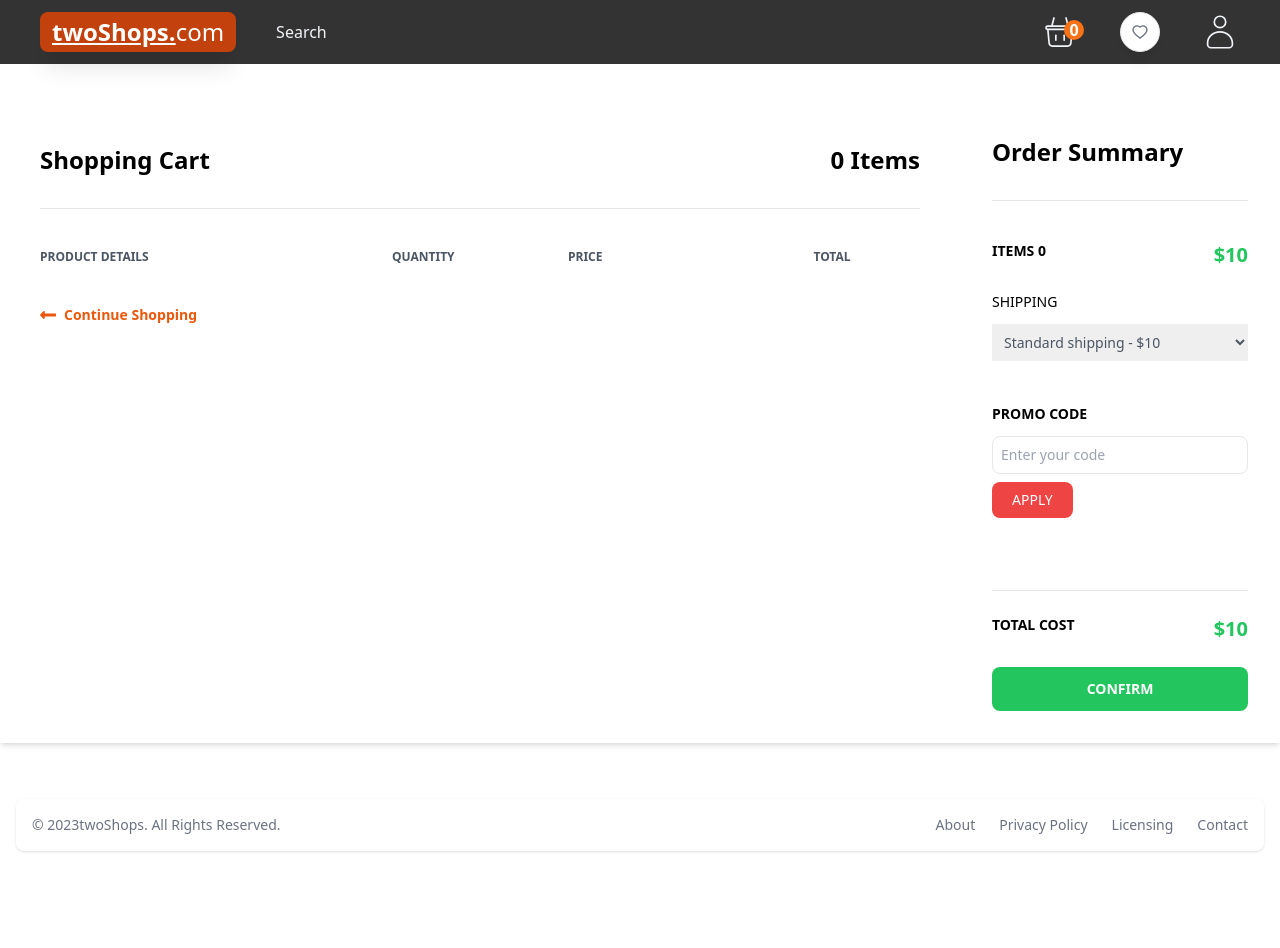
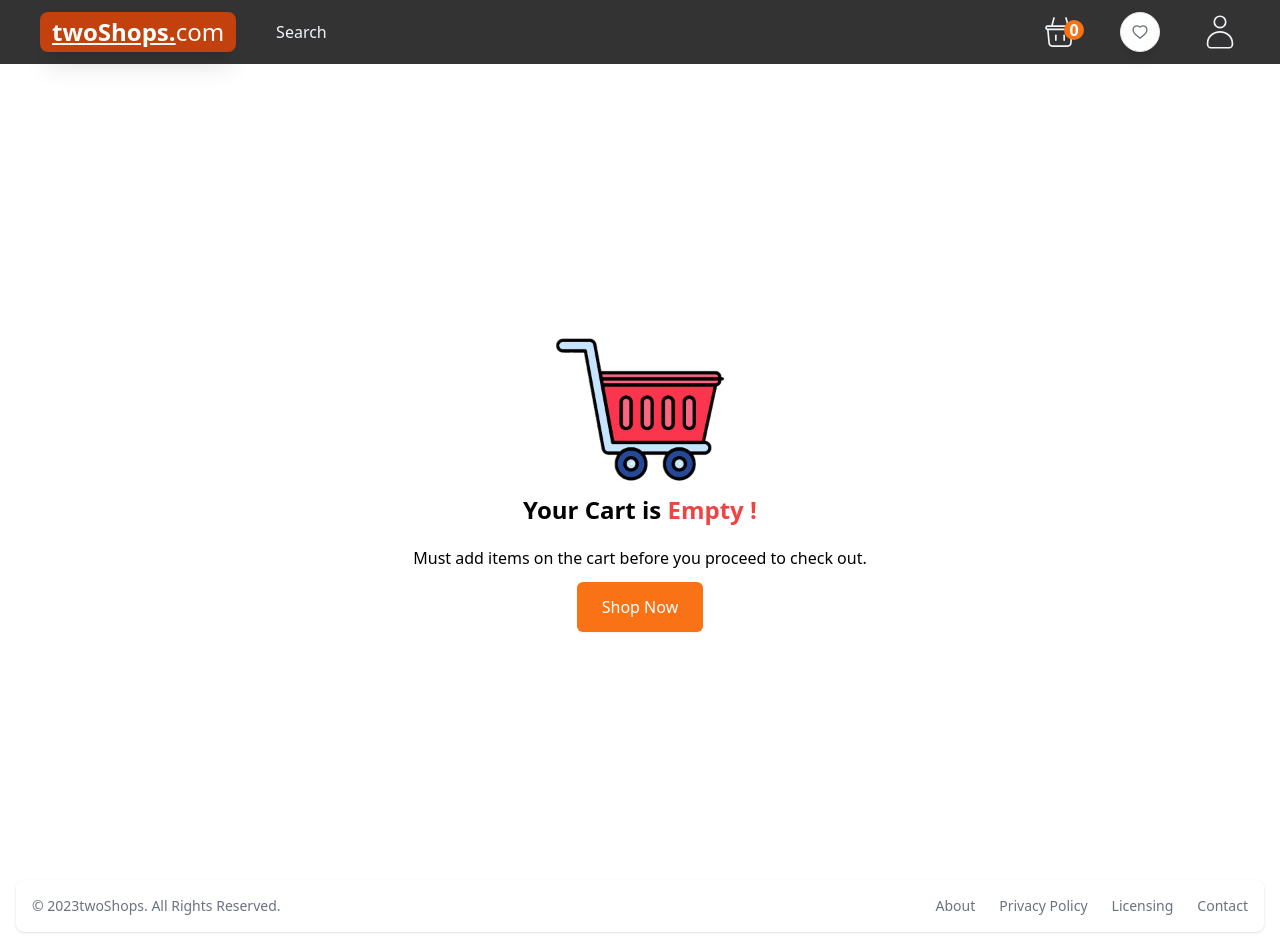
Before and after one commit to ayberkkk/two-shops, a Next.js app: page /basket in a window 1280 px wide. Before the commit the page ends 867 px from the top, so only its background shows below. Built offline with nearby package versions, Linux system fonts and the light colour scheme.

Commit message:
🟢 responsive shopping-cart

```diff
--- a/app/components/basket/BasketClient.jsx
+++ b/app/components/basket/BasketClient.jsx
@@ -49,16 +49,16 @@ const BasketClient = () => {
     console.log("Promo code applied:", promoCode);
   };
 
-  const handleIncrease = (product) => {
+  const increaseFunc = (productId) => {
     const updatedCartItems = cartItems.map((item) =>
-      item.id === product.id ? { ...item, quantity: item.quantity + 1 } : item
+      item.id === productId ? { ...item, quantity: item.quantity + 1 } : item
     );
     setCartItems(updatedCartItems);
   };
 
-  const handleDecrease = (product) => {
+  const decreaseFunc = (productId) => {
     const updatedCartItems = cartItems.map((item) =>
-      item.id === product.id && item.quantity > 1
+      item.id === productId && item.quantity > 1
         ? { ...item, quantity: item.quantity - 1 }
         : item
     );
@@ -66,12 +66,16 @@ const BasketClient = () => {
   };
 
   return (
-    <div className="container mx-auto mt-10">
+    <>
+      {cartItems.length > 0 ? (
+        <div className="container mx-auto lg:mt-10 relative">
           <div className="flex flex-col md:flex-row shadow-md my-10">
-        <div className="md:w-3/4 bg-white lg:p-10 p-3 ">
+            <div className="md:w-3/4 bg-white lg:p-10 p-4 h-screen">
               <div className="flex justify-between border-b pb-8">
                 <h1 className="font-semibold text-2xl">Shopping Cart</h1>
-            <h2 className="font-semibold text-2xl">{cartItems.length} Items</h2>
+                <h2 className="font-semibold text-2xl">
+                  {cartItems.length} Items
+                </h2>
               </div>
               <div className="flex mt-10 mb-5">
                 <h3 className="font-semibold text-gray-600 text-xs uppercase w-2/5">
@@ -98,7 +102,6 @@ const BasketClient = () => {
                         className="lg:h-24 lg:w-24"
                         width={100}
                         height={100}
-                    layout="responsive"
                         src={product.image}
                         title={product.title}
                         alt={product.title}
@@ -106,22 +109,24 @@ const BasketClient = () => {
                     </div>
                     <div className="flex flex-col justify-between ml-4 flex-grow">
                       <span className="font-bold text-sm">{product.title}</span>
-                  <span className="text-red-500 text-xs">{product.brand}</span>
                       <button
                         type="button"
-                    className="font-medium text-red-600 hover:text-red-500 text-start "
+                        className="font-medium text-red-600 hover:text-red-500 text-start"
                         onClick={() => removeFromCart(product.id)}
                       >
                         Remove
                       </button>
                     </div>
                   </div>
-              <div className="lg:w-1/5">
+                  <div className="lg:w-1/5 w-1/6 text-center">
+                    <div className="lg:block hidden">
                       <Counter
                         cardProduct={product}
-                  increaseFunc={() => handleIncrease(product.id)}
-                  decreaseFunc={() => handleDecrease(product.id)}
+                        increaseFunc={() => increaseFunc(product.id)}
+                        decreaseFunc={() => decreaseFunc(product.id)}
                       />
+                    </div>
+                    <div className="lg:hidden block">{product.quantity}</div>
                   </div>
                   <span className="text-center w-1/5 font-semibold text-sm flex items-center gap-3">
                     <p className="font-bold text-base">
@@ -146,7 +151,11 @@ const BasketClient = () => {
                 Continue Shopping
               </Link>
             </div>
-        <div id="summary" className="lg:w-1/4 lg:p-8 p-3">
+            <div
+              id="summary"
+              className="lg:w-1/4 lg:p-8 p-1 fixed lg:right-12 lg:top-28 bottom-5 w-full bg-white"
+            >
+              <div className="lg:block hidden">
                 <h1 className="font-semibold text-2xl border-b pb-8">
                   Order Summary
                 </h1>
@@ -199,20 +208,59 @@ const BasketClient = () => {
                     Apply
                   </button>
                 </div>
-          <div className="border-t mt-8">
-            <div className="flex font-semibold justify-between py-6 text-sm uppercase">
-              <span>Total cost</span>
+              </div>
+              <div className="border-t mt-8 lg:block flex items-center gap-3">
+                <div className="flex items-center font-semibold justify-between py-6 text-sm uppercase">
+                  <span className="lg:block hidden">Total cost</span>
+                  <p className="text-end">
+                    <span className="text-gray-500 font-bold text-base line-through">
+                      $
+                      {cartItems
+                        .reduce(
+                          (total, product) =>
+                            total + product.price * product.quantity,
+                          0
+                        )
+                        .toFixed(0)}
+                    </span>
                     <span className="block text-green-500 font-bold text-xl">
                       ${calculateTotalCost().toFixed(0)}
                     </span>
+                  </p>
                 </div>
-            <button className="bg-green-500 font-semibold hover:bg-indigo-600 py-3 text-sm text-white uppercase w-full rounded-lg">
+                <button className="bg-green-500 font-semibold hover:bg-indigo-600 py-3 text-sm text-white uppercase lg:w-full w-[300px] rounded-lg">
                   Confirm
                 </button>
               </div>
             </div>
           </div>
         </div>
+      ) : (
+        <div className="flex items-center justify-center h-screen tex text-center">
+          <div className="table mx-auto flex-col">
+            <Image
+              className="object-fill table mx-auto w-[300px] h-auto"
+              src="/images/empty-cart.png"
+              width={100}
+              height={100}
+            />
+            <p className="text-2xl font-bold mb-5">
+              Your Cart is
+              <span className="text-red-500"> Empty !</span>
+            </p>
+            <p className="text-base font-medium mb-3">
+              Must add items on the cart before you proceed to check out.
+            </p>
+            <Link
+              href="/"
+              className="table mx-auto text-center rounded-md border border-transparent bg-orange-500 px-6 py-3 text-base font-medium text-white shadow-sm transition-all ease-in duration-500 hover:bg-orange-700"
+            >
+              Shop Now
+            </Link>
+          </div>
+        </div>
+      )}
+    </>
   );
 };
 
--- a/app/components/general/Favorite.jsx
+++ b/app/components/general/Favorite.jsx
@@ -1,4 +1,4 @@
-"use client"
+"use client";
 import { useState, useEffect } from "react";
 import { AiOutlineHeart, AiFillHeart } from "react-icons/ai";
 
--- a/app/components/header/CardCount.jsx
+++ b/app/components/header/CardCount.jsx
@@ -145,7 +145,7 @@ export const CardCount = () => {
                           <div className="flex items-center justify-between text-base font-medium text-gray-900">
                             <p>Total</p>
                             <span className="text-green-500 font-bold text-xl">
-                              ${discountedTotal.toFixed(2)}
+                              ${discountedTotal.toFixed(0)}
                             </span>
                           </div>
                           <p className="mt-0.5 text-sm text-gray-500">
@@ -154,6 +154,7 @@ export const CardCount = () => {
                           <div className="mt-6">
                             <Link
                               href="/basket"
+                              onClick={() => setIsOpen(false)}
                               className="flex items-center justify-center rounded-md border border-transparent bg-orange-500 px-6 py-3 text-base font-medium text-white shadow-sm transition-all ease-in duration-500 hover:bg-orange-700"
                             >
                               Checkout
--- a/app/components/header/Hamburger.jsx
+++ b/app/components/header/Hamburger.jsx
@@ -1,9 +1,29 @@
+"use client";
+import { useState } from "react";
 import { TfiAlignRight } from "react-icons/tfi";
+import { IoIosCloseCircleOutline } from "react-icons/io";
 
 export const Hamburger = () => {
+  const [menuOpen, setMenuOpen] = useState(false);
+
+  const menuToggle = () => {
+    setMenuOpen(!menuOpen);
+  };
+
+  const closeMenu = () => {
+    setMenuOpen(false);
+  };
+
   return (
     <div className="relative flex md:hidden">
-      <TfiAlignRight size={30} />
+      <TfiAlignRight size={30} onClick={menuToggle} />
+      {menuOpen && (
+        <div className="fixed top-0 left-0 w-[400px] h-screen backdrop-blur-sm bg-orange-500/50 text-white z-50">
+          <button className="absolute top-4 right-4" onClick={closeMenu}>
+            <IoIosCloseCircleOutline size={30} />
+          </button>
+        </div>
+      )}
     </div>
   );
 };
--- a/app/components/home/Banner.jsx
+++ b/app/components/home/Banner.jsx
@@ -2,7 +2,7 @@ import Image from "next/image";
 
 export const Banner = () => {
   return (
-    <div className="h-auto container mx-auto">
+    <div className="h-auto container mx-auto relative -z-10">
       <div className="lg:h-[70vh] h-[30vh] relative flex items-center justify-center">
         <Image
           className="w-full object-contain h-screen"
```
Also changed, not shown: app/components/detail/DetailClient.jsx (+4 -5 lines), app/components/home/ProductCard.jsx (+18 -7 lines), app/components/home/Products.jsx (+5 -5 lines). Lines whose indentation alone changed are shown as unchanged.
